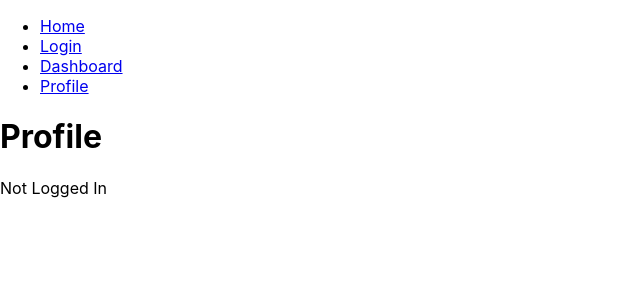
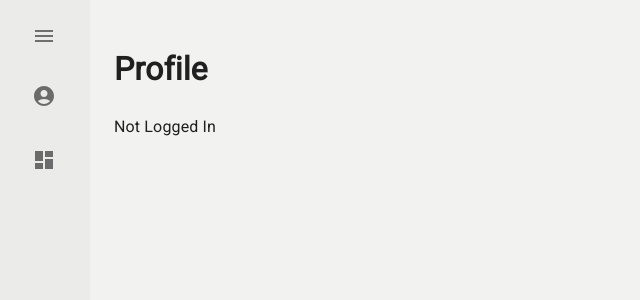
Before and after one commit to kadelk04/Spinterest, a React (Create React App) app in the folder frontend/: page /profile in a window 1280 px wide. Shown: the top 300 px of the page, without its empty margins (0-640 px from the left). Built offline with nearby package versions, Linux system fonts and the light colour scheme; no server answers.

Commit message:
Add simple navbar
Can be expanded and closed. Still needs work as far as beautification goes, but functionally gets navigation out of being a simple list of hyperlinks.

```diff
--- a/frontend/package.json
+++ b/frontend/package.json
@@ -5,6 +5,8 @@
   "dependencies": {
     "@emotion/react": "^11.13.3",
     "@emotion/styled": "^11.13.0",
+    "@fontsource/roboto": "^5.1.0",
+    "@mui/icons-material": "^6.1.5",
     "@mui/material": "^6.1.5",
     "@testing-library/jest-dom": "^5.17.0",
     "@testing-library/react": "^13.4.0",
--- a/frontend/src/App.tsx
+++ b/frontend/src/App.tsx
@@ -5,15 +5,23 @@ import { Profile } from './components/pages/Profile';
 import { Login } from './components/pages/Login';
 import { Dashboard } from './components/pages/Dashboard';
 import { Home } from './components/pages/Home';
-import axios from 'axios';
+import { Box, CssBaseline } from '@mui/material';
+import { Navbar } from './components/common/Navbar';
+import { Theme } from './components/common/Theme';
+import '@fontsource/roboto';
+import {
+  Dashboard as DashboardIcon,
+  AccountCircle as ProfileIcon,
+} from '@mui/icons-material';
 
 export default function App() {
-  async function fetchAll(){
+  const [expanded, setExpanded] = React.useState(false);
+  const signedIn = localStorage.getItem('spotify_token');
+  async function fetchAll() {
     try {
       // example: const response = await axios.get('http://localhost:5000/users');
       // return response.data.users_list;
-    }
-    catch (error){
+    } catch (error) {
       //We're not handling errors. Just logging into the console.
       console.log(error);
       return false;
@@ -21,31 +29,49 @@ export default function App() {
   }
 
   return (
+    <Theme>
       <Router>
-      <div>
-        <nav>
-          <ul>
-            <li>
-              <Link to="/">Home</Link>
-            </li>
-            <li>
-              <Link to="/login">Login</Link>
-            </li>
-            <li>
-              <Link to="/dashboard">Dashboard</Link>
-            </li>
-            <li>
-              <Link to="/profile">Profile</Link>
-            </li>
-          </ul>
-        </nav>
+        <Box sx={{ display: 'flex' }}>
+          <CssBaseline />
+          <Navbar
+            expanded={expanded}
+            setExpanded={setExpanded}
+            items={[
+              signedIn
+                ? {
+                    href: '/profile',
+                    label: 'Profile',
+                    icon: <ProfileIcon />,
+                  }
+                : {
+                    href: '/login',
+                    label: 'Login',
+                    icon: <ProfileIcon />,
+                  },
+              {
+                href: '/dashboard',
+                label: 'Dashboard',
+                icon: <DashboardIcon />,
+              },
+            ]}
+          />
+          <Box
+            component="main"
+            sx={{
+              flexGrow: 1,
+              p: 3,
+              transition: 'all 0.3s ease',
+            }}
+          >
             <Routes>
               <Route path="/" element={<Home />} />
               <Route path="/login" element={<Login />} />
               <Route path="/dashboard" element={<Dashboard />} />
               <Route path="/profile" element={<Profile />} />
             </Routes>
-      </div>
+          </Box>
+        </Box>
       </Router>
+    </Theme>
   );
 }
--- /dev/null
+++ b/frontend/src/components/common/Navbar.tsx
@@ -0,0 +1,96 @@
+import * as React from 'react';
+import Box from '@mui/material/Box';
+import Drawer from '@mui/material/Drawer';
+import ListItem from '@mui/material/ListItem';
+import ListItemButton from '@mui/material/ListItemButton';
+import ListItemIcon from '@mui/material/ListItemIcon';
+import ListItemText from '@mui/material/ListItemText';
+import { FunctionComponent } from 'react';
+import { Link } from 'react-router-dom';
+import MenuIcon from '@mui/icons-material/Menu';
+import { List } from '@mui/material';
+
+interface NavbarProps {
+  expanded: boolean;
+  setExpanded: (expanded: boolean) => void;
+  items: ItemProps[];
+}
+
+interface ItemProps {
+  href: string;
+  label: string;
+  icon: React.ReactNode;
+}
+export const Navbar: FunctionComponent<NavbarProps> = (props) => {
+  return (
+    <Drawer
+      variant="permanent"
+      anchor="left"
+      sx={{
+        width: props.expanded ? '180px' : '90px',
+        flexShrink: 0,
+        '& .MuiDrawer-paper': {
+          width: props.expanded ? '180px' : '90px',
+          boxSizing: 'border-box',
+          backgroundColor: 'background.paper',
+          border: 'none',
+          transition: 'width 0.3s ease',
+          height: '100%',
+        },
+      }}
+    >
+      <List>
+        <ListItem component="div" sx={{ width: '90px' }}>
+          <ListItemButton
+            sx={{
+              overflow: 'hidden',
+              borderRadius: '24px',
+              opacity: 0.6,
+            }}
+            onClick={() => props.setExpanded(!props.expanded)}
+          >
+            <MenuIcon />
+          </ListItemButton>
+        </ListItem>
+        <Box
+          sx={{
+            flexGrow: 1,
+            display: 'flex',
+            flexDirection: 'column',
+            justifyContent: 'center',
+          }}
+        >
+          {props.items.map((item, index) => (
+            <ListItem
+              key={index}
+              component={Link}
+              to={item.href}
+              sx={{ textDecoration: 'none' }}
+            >
+              <ListItemButton sx={{ overflow: 'hidden', borderRadius: '24px' }}>
+                <ListItemIcon
+                  sx={{
+                    minWidth: '42px',
+                  }}
+                >
+                  {item.icon}
+                </ListItemIcon>
+                <ListItemText
+                  primary={item.label}
+                  primaryTypographyProps={{
+                    style: {
+                      color: 'black',
+                      fontWeight: '600',
+                      fontFamily: 'Roboto',
+                      opacity: 0.6,
+                    },
+                  }}
+                />
+              </ListItemButton>
+            </ListItem>
+          ))}
+        </Box>
+      </List>
+    </Drawer>
+  );
+};
--- /dev/null
+++ b/frontend/src/components/common/Theme.tsx
@@ -0,0 +1,27 @@
+import { ThemeProvider, createTheme } from '@mui/material/styles';
+
+const theme = createTheme({
+  palette: {
+    mode: 'light',
+    background: {
+      default: '#F2F2F1',
+      paper: '#EBEBEA',
+    },
+    primary: {
+      main: '#6a994e',
+      light: '#a7c957',
+      dark: '#386641',
+    },
+    secondary: {
+      main: '#bc4749',
+    },
+  },
+});
+
+interface ThemeProps {
+  children: React.ReactNode;
+}
+
+export const Theme = (props: ThemeProps) => {
+  return <ThemeProvider theme={theme}>{props.children}</ThemeProvider>;
+};
--- a/frontend/src/components/data/SpotifyAuth.tsx
+++ b/frontend/src/components/data/SpotifyAuth.tsx
@@ -18,6 +18,8 @@ export const SpotifyLoginButton: FunctionComponent = () => {
     </Button>
   );
 };
+
+export const AUTH_URL = `https://accounts.spotify.com/authorize?client_id=${process.env.REACT_APP_CLIENT_ID}&response_type=code&redirect_uri=http://localhost:3000/login&scope=user-read-email%20user-read-private%20user-library-read%20user-library-modify`;
 
 export const fetchAuthToken = async (code: string) => {
   var authOptions = {
--- a/frontend/src/components/pages/Login.tsx
+++ b/frontend/src/components/pages/Login.tsx
@@ -1,5 +1,9 @@
 import { useEffect } from 'react';
-import { fetchAuthToken, SpotifyLoginButton } from '../data/SpotifyAuth';
+import {
+  AUTH_URL,
+  fetchAuthToken,
+  SpotifyLoginButton,
+} from '../data/SpotifyAuth';
 import {
   Box,
   TextField,
@@ -12,9 +16,7 @@ import {
   Paper,
 } from '@mui/material';
 import Grid from '@mui/material/Grid2';
-import styles from "./Login.module.css";
-import vinylImage from '../../assets/vinyl_login.webp'
-
+import vinylImage from '../../assets/vinyl_login.webp';
 
 export const Login = () => {
   useEffect(() => {
@@ -54,29 +56,25 @@ export const Login = () => {
               display: 'flex',
               flexDirection: 'column',
               alignItems: 'center',
-              p: 4
+              p: 4,
             }}
           >
             <Typography
               component="h1"
               variant="h3"
               sx={{
-                mb: 1
+                mb: 1,
               }}
             >
               Welcome Back!
             </Typography>
 
-            <Typography
-              variant="body1"
-              color="text.secondary"
-              sx={{ mb: 3 }}
-            >
+            <Typography variant="body1" color="text.secondary" sx={{ mb: 1 }}>
               Let's get back to those tunes.
             </Typography>
 
             <Box component="form" sx={{ width: '100%', mt: 1 }}>
-              <TextField
+              {/* <TextField
                 margin="normal"
                 required
                 fullWidth
@@ -120,7 +118,14 @@ export const Login = () => {
                 }}
               />
 
-              <Box sx={{ display: 'flex', justifyContent: 'space-between', alignItems: 'center', my: 2 }}>
+              <Box
+                sx={{
+                  display: 'flex',
+                  justifyContent: 'space-between',
+                  alignItems: 'center',
+                  my: 2,
+                }}
+              >
                 <FormControlLabel
                   control={<Checkbox value="remember" color="primary" />}
                   label="Remember me"
@@ -128,7 +133,7 @@ export const Login = () => {
                 <Link href="#" variant="body2" sx={{ textDecoration: 'none' }}>
                   Forgot password?
                 </Link>
-              </Box>
+              </Box> */}
 
               {/* <Button
                 fullWidth
@@ -145,22 +150,29 @@ export const Login = () => {
               >
                 Login
               </Button> */}
-              <Box
+              <Button
+                fullWidth
+                variant="contained"
+                color="primary"
+                href={AUTH_URL}
                 sx={{
-                  bgcolor: '#5C6BC0',
-                  textAlign: 'center', // Center align content (optional)
-                  cursor: 'pointer', // Make it look clickable
-                  '&:hover': {
-                    bgcolor: '#3F51B5',
-                  },
-                  borderRadius: 1, // Add border-radius for a button-like appearance
+                  mt: 2,
+                  py: 1.5,
+                  borderColor: 'transparent',
+                  textTransform: 'none', // This will prevent automatic capitalization
                 }}
               >
-                <SpotifyLoginButton />
-              </Box>
+                <Typography variant="body2" color="text.light" display="inline">
+                  Sign in with Spotify
+                </Typography>
+              </Button>
 
               <Box sx={{ textAlign: 'center', mt: 2 }}>
-                <Typography variant="body2" color="text.secondary" display="inline">
+                <Typography
+                  variant="body2"
+                  color="text.secondary"
+                  display="inline"
+                >
                   Or sign up here!
                 </Typography>
               </Box>
```
Also changed, not shown: package.json (line endings or trailing spaces), 1 other file (tests, documents, lock files or other folders). Lines whose indentation alone changed are shown as unchanged.
